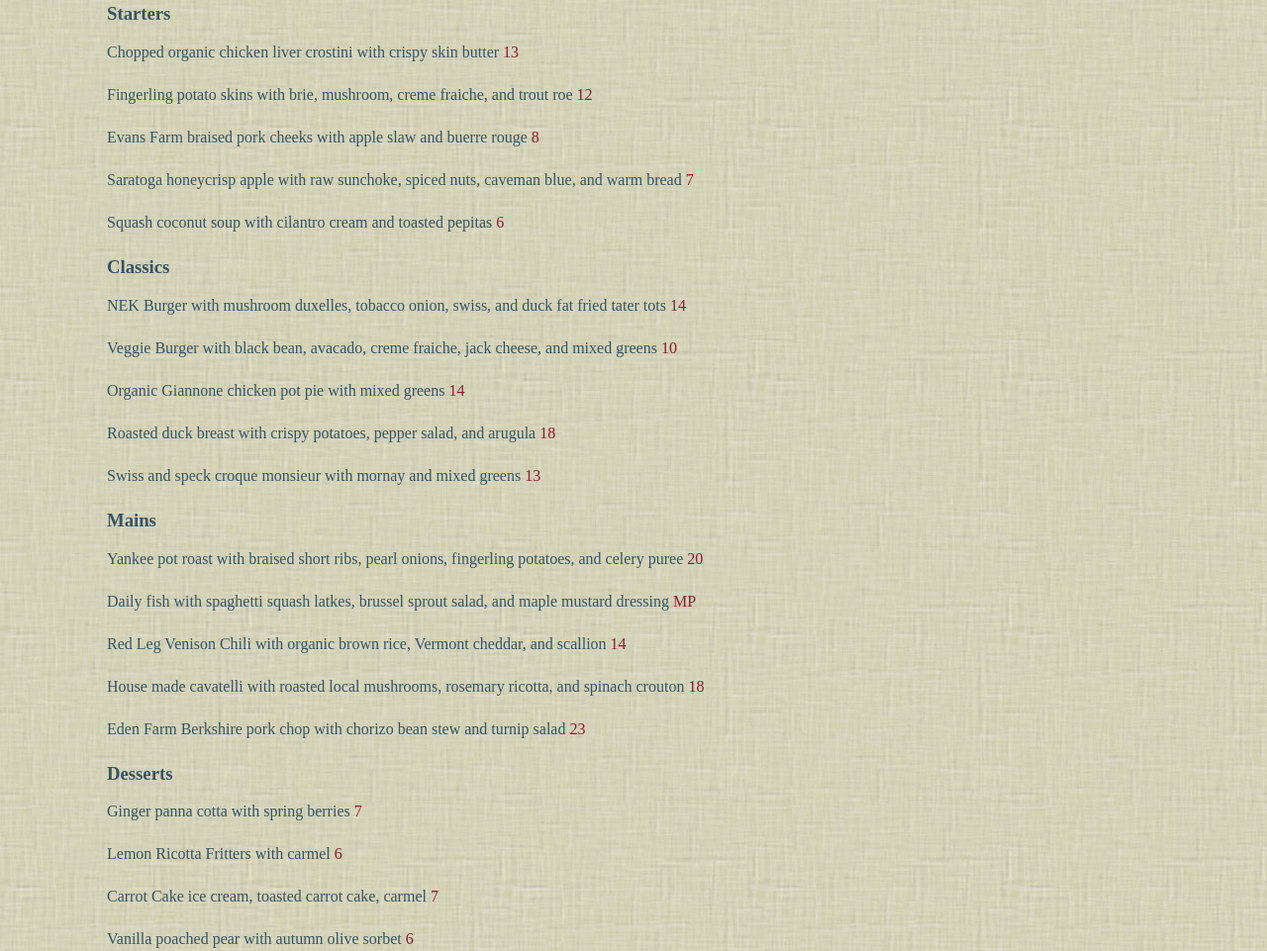
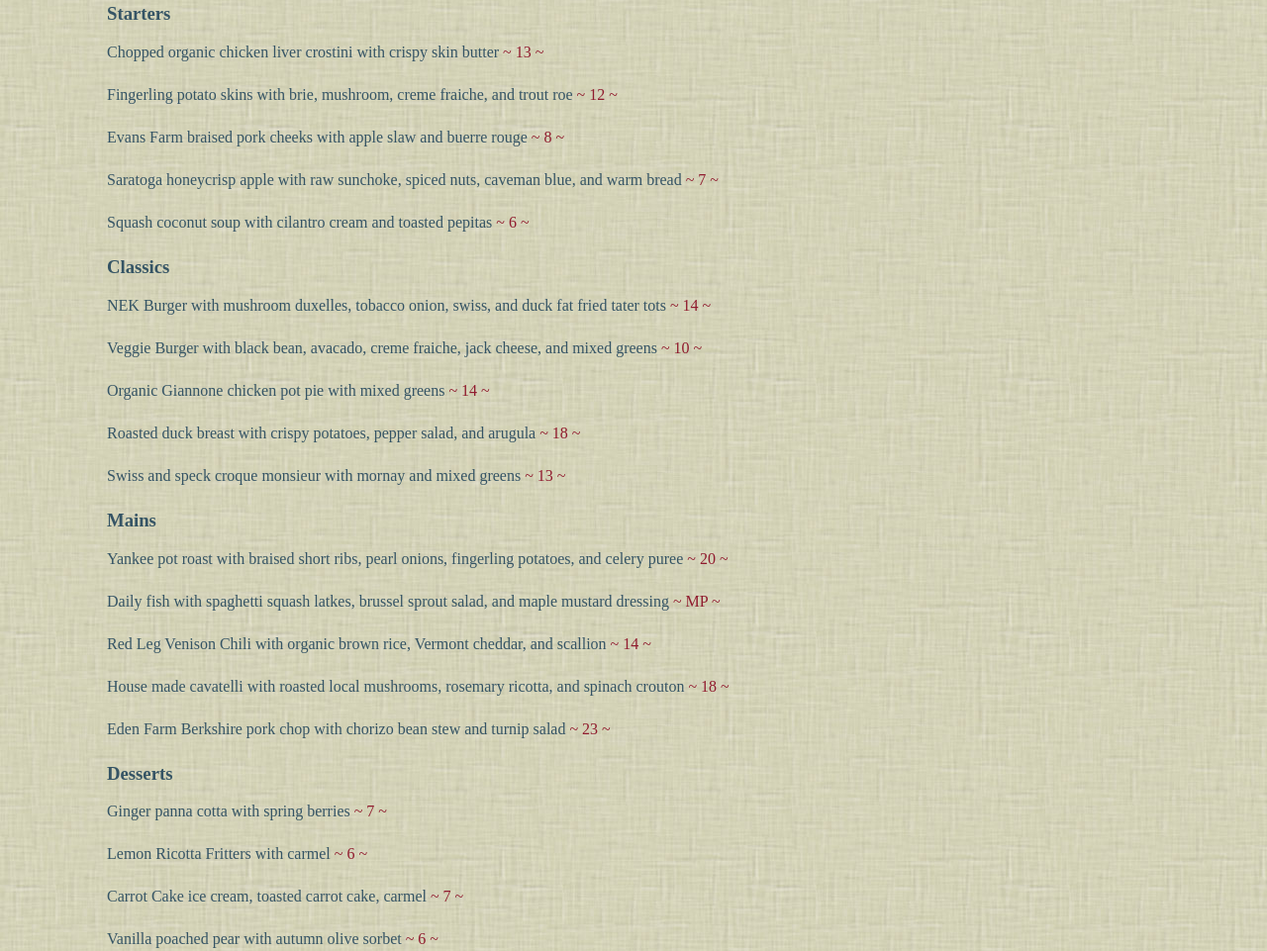
Before and after one commit to pooleside/cafe_website, a plain HTML site: page index.html in a window 1280 px wide. Shown: the part 634-1595 px from the top of the page at 99% size. Drawn offline with Linux system fonts and the light colour scheme.

Commit message:
add tildes to separate menu prices

```diff
--- a/index.html
+++ b/index.html
@@ -13,54 +13,111 @@
         <h3>Starters</h3>
         <ul>
           <li>Chopped organic chicken liver crostini with crispy skin butter
-              <span class="price">13</span></li>
+              <span class="ornament">~</span>
+              <span class="price">13</span>
+              <span class="ornament">~</span>
+            </li>
           <li>Fingerling potato skins with brie, mushroom, creme fraiche, and trout roe
-              <span class="price">12</span></li>
+              <span class="ornament">~</span>
+              <span class="price">12</span>
+              <span class="ornament">~</span>
+            </li>
           <li>Evans Farm braised pork cheeks with apple slaw and buerre rouge
-              <span class="price">8</span></li>
+              <span class="ornament">~</span>
+              <span class="price">8</span>
+              <span class="ornament">~</span>
+            </li>
           <li>Saratoga honeycrisp apple with raw sunchoke, spiced nuts, caveman blue, and warm bread
-              <span class="price">7</span></li>
+              <span class="ornament">~</span>
+              <span class="price">7</span>
+              <span class="ornament">~</span>
+            </li>
           <li>Squash coconut soup with cilantro cream and toasted pepitas
-              <span class="price">6</span></li>
+              <span class="ornament">~</span>
+              <span class="price">6</span>
+              <span class="ornament">~</span>
+            </li>
         </ul>
 
         <h3>Classics</h3>
         <ul>
           <li>NEK Burger with mushroom duxelles, tobacco onion, swiss, and duck fat fried tater tots
-              <span class="price">14</span></li>
+              <span class="ornament">~</span>
+              <span class="price">14</span>
+              <span class="ornament">~</span>
+            </li>
           <li>Veggie Burger with black bean, avacado, creme fraiche, jack cheese, and mixed greens
-              <span class="price">10</span></li>
+              <span class="ornament">~</span>
+              <span class="price">10</span>
+              <span class="ornament">~</span>
+            </li>
           <li>Organic Giannone chicken pot pie with mixed greens
-              <span class="price">14</span></li>
+              <span class="ornament">~</span>
+              <span class="price">14</span>
+              <span class="ornament">~</span>
+            </li>
           <li>Roasted duck breast with crispy potatoes, pepper salad, and arugula
-              <span class="price">18</span></li>
+              <span class="ornament">~</span>
+              <span class="price">18</span>
+              <span class="ornament">~</span>
+            </li>
           <li>Swiss and speck croque monsieur with mornay and mixed greens
-              <span class="price">13</span></li>
+              <span class="ornament">~</span>
+              <span class="price">13</span>
+              <span class="ornament">~</span>
+            </li>
         </ul>
 
         <h3>Mains</h3>
         <ul>
           <li>Yankee pot roast with braised short ribs, pearl onions, fingerling potatoes, and celery puree
-              <span class="price">20</span></li>
+              <span class="ornament">~</span>
+              <span class="price">20</span>
+              <span class="ornament">~</span>
+            </li>
           <li>Daily fish with spaghetti squash latkes, brussel sprout salad, and maple mustard dressing
-              <span class="price">MP</span></li>
+              <span class="ornament">~</span>
+              <span class="price">MP</span>
+              <span class="ornament">~</span>
+            </li>
           <li>Red Leg Venison Chili with organic brown rice, Vermont cheddar, and scallion
-              <span class="price">14</span></li>
+              <span class="ornament">~</span>
+              <span class="price">14</span>
+              <span class="ornament">~</span>
+            </li>
           <li>House made cavatelli with roasted local mushrooms, rosemary ricotta, and spinach crouton
-              <span class="price">18</span></li>
+              <span class="ornament">~</span>
+              <span class="price">18</span>
+              <span class="ornament">~</span>
+            </li>
           <li>Eden Farm Berkshire pork chop with chorizo bean stew and turnip salad
-              <span class="price">23</span></li>
+              <span class="ornament">~</span>
+              <span class="price">23</span>
+              <span class="ornament">~</span>
+            </li>
         </ul>
       <h3>Desserts</h3>
         <ul>
           <li>Ginger panna cotta with spring berries
-              <span class="price">7</span></li>
+              <span class="ornament">~</span>
+              <span class="price">7</span>
+              <span class="ornament">~</span>
+            </li>
           <li>Lemon Ricotta Fritters with carmel
-              <span class="price">6</span></li>
+              <span class="ornament">~</span>
+              <span class="price">6</span>
+              <span class="ornament">~</span>
+            </li>
           <li>Carrot Cake ice cream, toasted carrot cake, carmel
-              <span class="price">7</span></li>
+              <span class="ornament">~</span>
+              <span class="price">7</span>
+              <span class="ornament">~</span>
+            </li>
           <li>Vanilla poached pear with autumn olive sorbet
-              <span class="price">6</span></li>
+              <span class="ornament">~</span>
+              <span class="price">6</span>
+              <span class="ornament">~</span>
+            </li>
         </ul>
 
         <div id="location">
--- a/styles.css
+++ b/styles.css
@@ -53,3 +53,5 @@ ul li {
 }
 
 img{max-width: 100%;}
+
+.ornament{color: #901b2e;}
```
